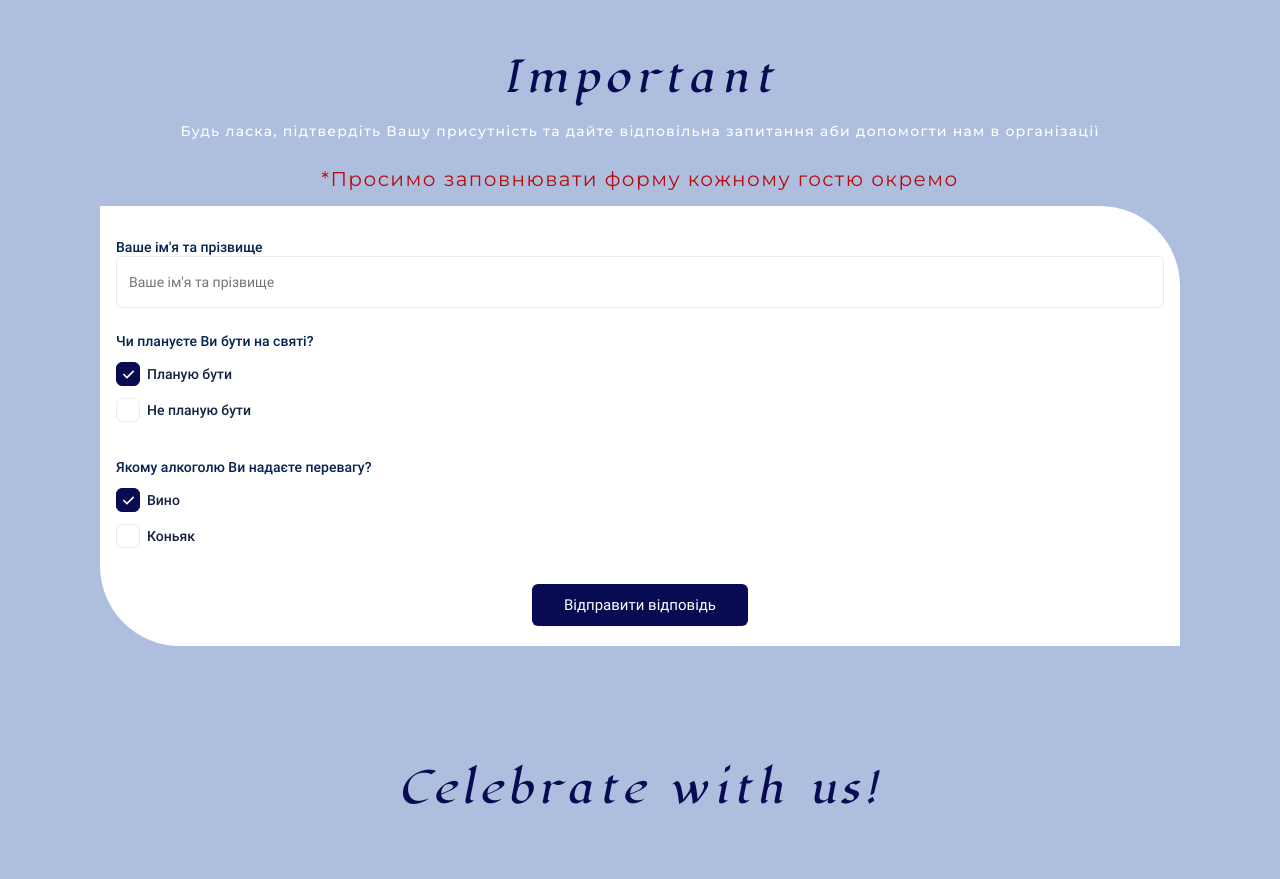
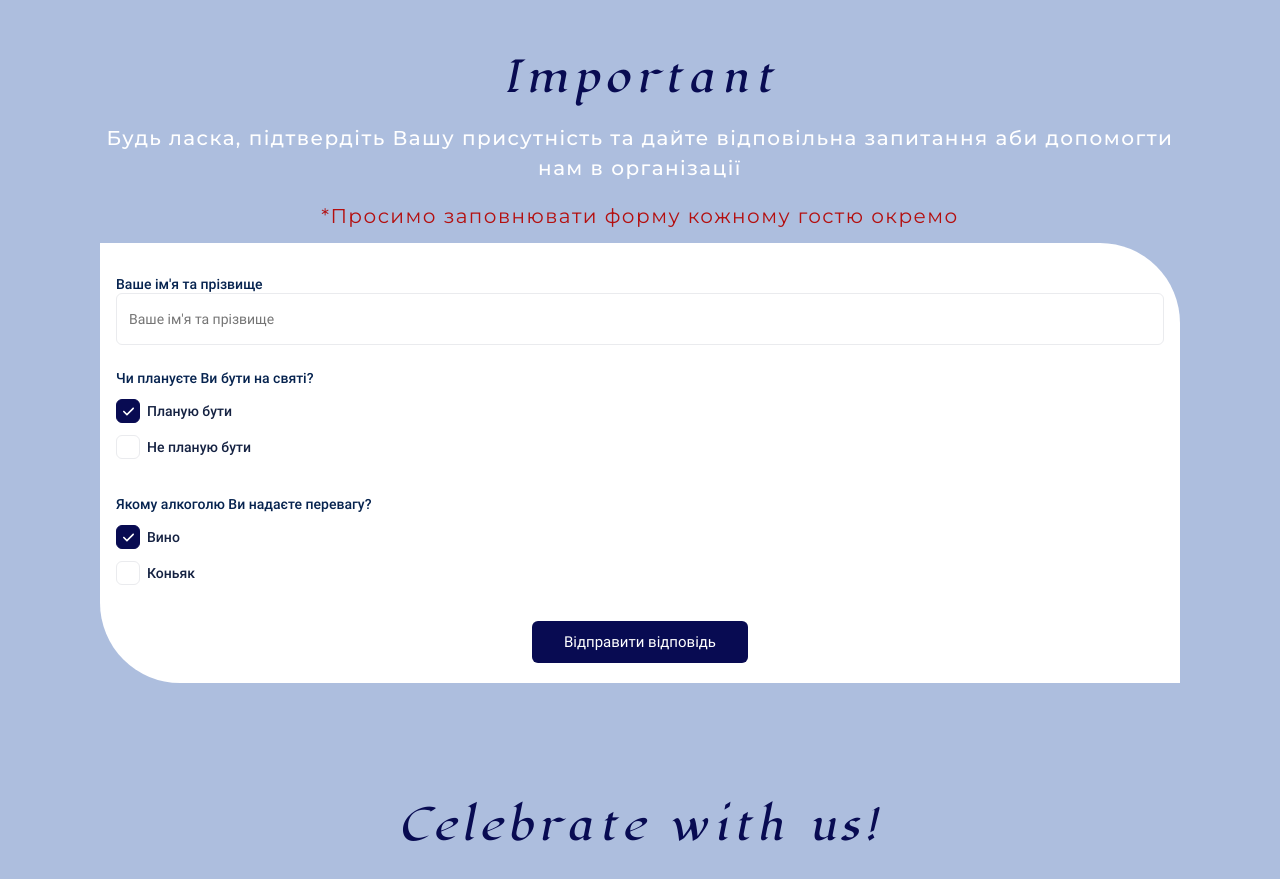
Before and after one commit to NikolaDyachik/wedding_invitation, a plain HTML site: page index.html in a window 1280 px wide. Shown: the part 4600-5479 px from the top of the page. Drawn offline with Linux system fonts and the light colour scheme.

Commit message:
form change font

```diff
--- a/css/style.css
+++ b/css/style.css
@@ -755,6 +755,12 @@ body {
   .wedding-story__single-photos {
     align-self: center;
   }
+  .wedding-form__text {
+    font-size: 2rem;
+    letter-spacing: 0.144rem;
+    line-height: 1.5;
+    margin-bottom: 1.8rem;
+  }
 }
 
 @media (min-width: 1100.98px) {
```
